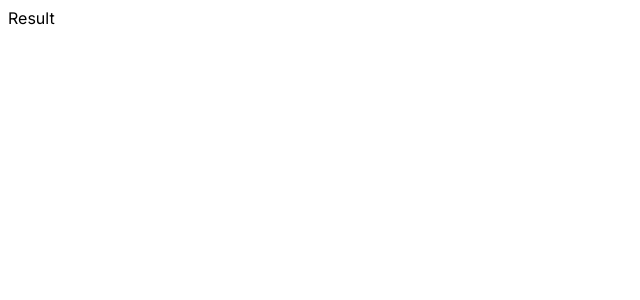
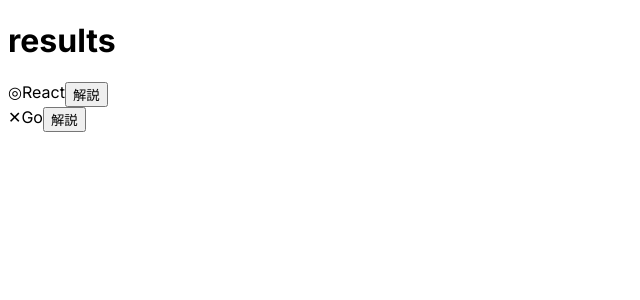
Before and after one commit to Mayu0628/hackit-vol2-smapro, a Next.js app: page /results in a window 1280 px wide. Shown: the top 300 px of the page, without its empty margins (0-640 px from the left). Built offline with nearby package versions, Linux system fonts and the light colour scheme.

Commit message:
解説のポップアップ

```diff
--- a/src/app/results/page.tsx
+++ b/src/app/results/page.tsx
@@ -1,7 +1,41 @@
+'use client'
 import React from "react";
+import Popup from "./popup";
 
 const Result = () => {
-  return <div>Result</div>;
+
+  const corrects = [
+    {
+      lang: "React",
+      bool: "◎"
+    },{
+      lang: "Go",
+      bool: "✕"
+    }
+
+  ]
+
+  return (
+    <>
+      <h1>results</h1>
+
+      {corrects.map((lang) => {
+        return(
+          <div className="langs">
+            <div>{lang.bool}</div>
+            <div>{lang.lang}</div>
+            <Popup buttonLabel="解説"/>
+
+            <style jsx>{`
+              .langs{
+                display: flex
+              }
+            `}</style>
+          </div>
+        )
+      })}
+    </>
+  );
 };
 
 export default Result
--- /dev/null
+++ b/src/app/results/popup.css
@@ -0,0 +1,22 @@
+.overlay {
+    position: fixed;
+    top: 0;
+    left: 0;
+    width: 100%;
+    height: 100%;
+    background-color: rgba(49, 49, 65, 0.71)
+}
+
+.modal {
+    position: absolute;
+    top: 0;
+    bottom: 0;
+    right: 0;
+    left: 0;
+    margin: auto;
+    width: 80%;
+    height: 70%;
+    background-color: aliceblue;
+    border-radius: 15px;
+    text-align: center;
+}
--- /dev/null
+++ b/src/app/results/popup.tsx
@@ -0,0 +1,35 @@
+'use client'
+import { useState } from "react";
+import './popup.css';
+
+
+type ModalProps = {
+    buttonLabel: string
+}
+
+const Popup: React.FC<ModalProps> = (props) => {
+    const [isOpen, setIsOpen] = useState(false)
+
+    const toggleModal = () => {
+        setIsOpen(!isOpen)
+    }
+
+    return (
+        <>
+            <button onClick={toggleModal}>
+                {props.buttonLabel}
+            </button>
+            {isOpen && (
+                <div className="overlay">
+                    <div className="modal">
+                        <h1>解説</h1>
+                        <p>以下解説</p>
+                        <button className="closeBtn" onClick={toggleModal}>閉じる</button>
+                    </div>
+                </div>
+            )}
+        </>
+    )
+}
+
+export default Popup
```
